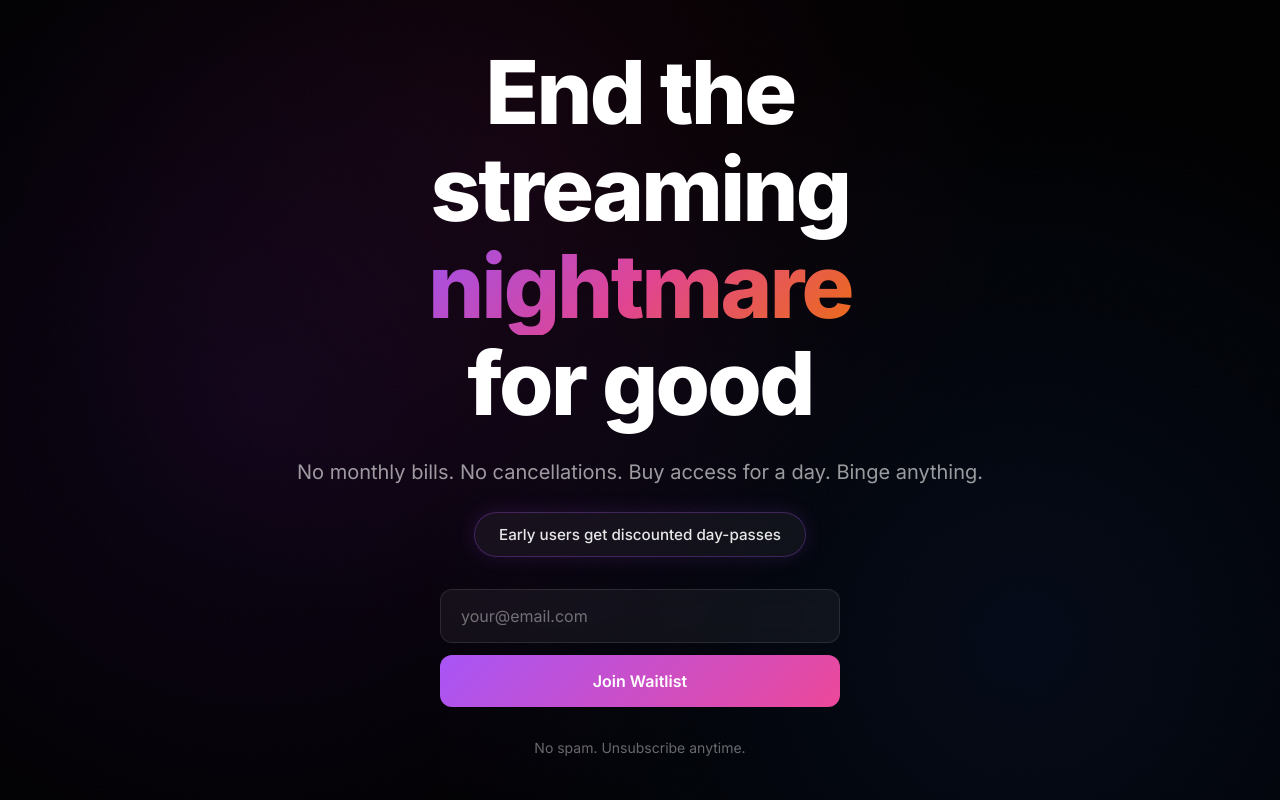
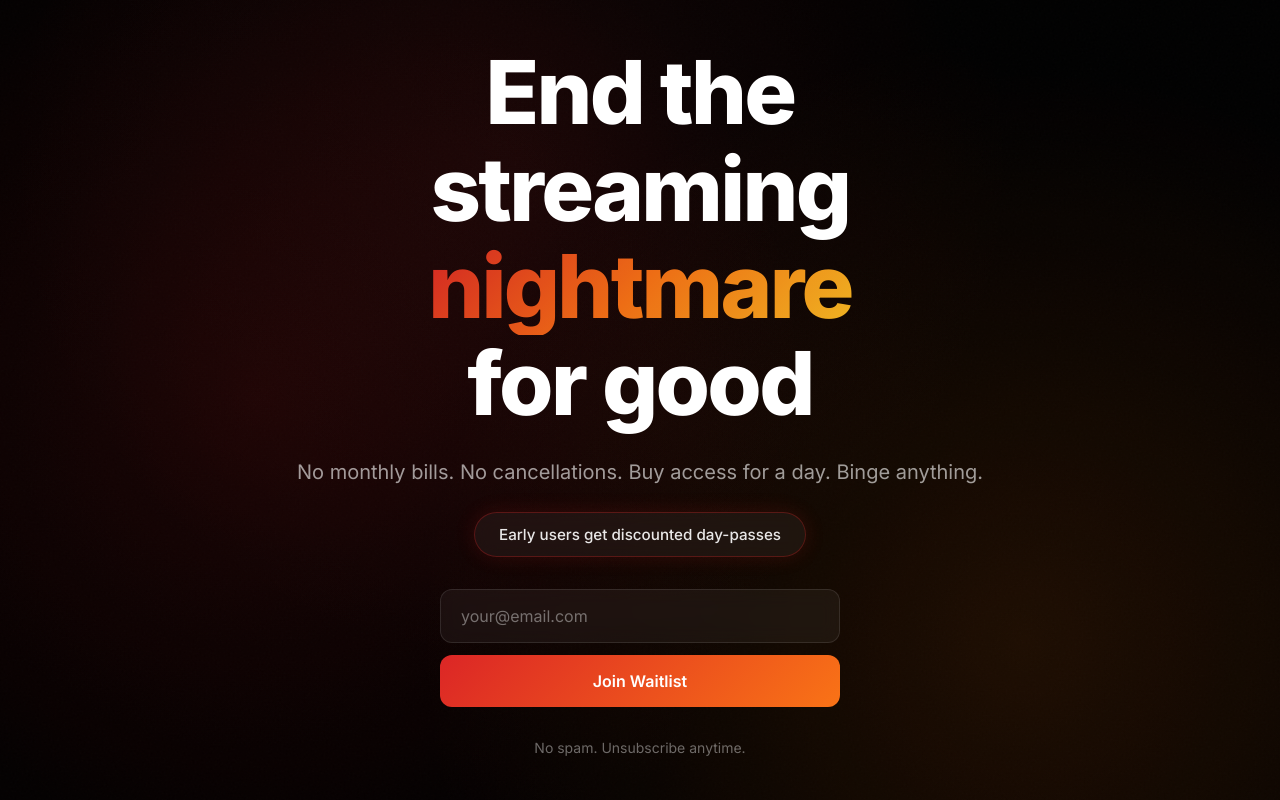
Before and after one commit to k4trina/flux, a React (Vite) app: page / in a window 1280 px wide. Built offline with nearby package versions, Linux system fonts and the light colour scheme.

Commit message:
Update App.css

```diff
--- a/src/App.css
+++ b/src/App.css
@@ -28,9 +28,9 @@ body {
   position: absolute;
   inset: 0;
   background:
-    radial-gradient(circle at 20% 50%, rgba(120, 40, 200, 0.15) 0%, transparent 50%),
-    radial-gradient(circle at 80% 80%, rgba(40, 90, 200, 0.15) 0%, transparent 50%),
-    radial-gradient(circle at 40% 20%, rgba(200, 40, 120, 0.1) 0%, transparent 50%);
+    radial-gradient(circle at 20% 50%, rgba(220, 38, 38, 0.15) 0%, transparent 50%),
+    radial-gradient(circle at 80% 80%, rgba(249, 115, 22, 0.15) 0%, transparent 50%),
+    radial-gradient(circle at 40% 20%, rgba(239, 68, 68, 0.1) 0%, transparent 50%);
   animation: gradient-shift 20s ease infinite;
 }
 
@@ -70,7 +70,7 @@ body {
 }
 
 .highlight {
-  background: linear-gradient(135deg, #a855f7 0%, #ec4899 50%, #f97316 100%);
+  background: linear-gradient(135deg, #dc2626 0%, #f97316 50%, #fbbf24 100%);
   -webkit-background-clip: text;
   -webkit-text-fill-color: transparent;
   background-clip: text;
@@ -101,13 +101,13 @@ body {
   padding: 0.75rem 1.5rem;
   margin-bottom: 2rem;
   background: rgba(255, 255, 255, 0.05);
-  border: 1px solid rgba(168, 85, 247, 0.3);
+  border: 1px solid rgba(220, 38, 38, 0.3);
   border-radius: 50px;
   color: rgba(255, 255, 255, 0.9);
   font-size: 0.95rem;
   font-weight: 500;
   backdrop-filter: blur(10px);
-  box-shadow: 0 0 20px rgba(168, 85, 247, 0.15);
+  box-shadow: 0 0 20px rgba(220, 38, 38, 0.15);
 }
 
 .form-container {
@@ -141,8 +141,8 @@ body {
 
 .email-input:focus {
   background: rgba(255, 255, 255, 0.08);
-  border-color: rgba(168, 85, 247, 0.5);
-  box-shadow: 0 0 0 3px rgba(168, 85, 247, 0.1);
+  border-color: rgba(220, 38, 38, 0.5);
+  box-shadow: 0 0 0 3px rgba(220, 38, 38, 0.1);
 }
 
 .email-input:disabled {
@@ -156,7 +156,7 @@ body {
   font-size: 1rem;
   font-weight: 600;
   font-family: 'Inter', sans-serif;
-  background: linear-gradient(135deg, #a855f7 0%, #ec4899 100%);
+  background: linear-gradient(135deg, #dc2626 0%, #f97316 100%);
   border: none;
   border-radius: 12px;
   color: #fff;
@@ -170,7 +170,7 @@ body {
   content: '';
   position: absolute;
   inset: 0;
-  background: linear-gradient(135deg, #ec4899 0%, #f97316 100%);
+  background: linear-gradient(135deg, #ef4444 0%, #fb923c 100%);
   opacity: 0;
   transition: opacity 0.3s ease;
 }
```
